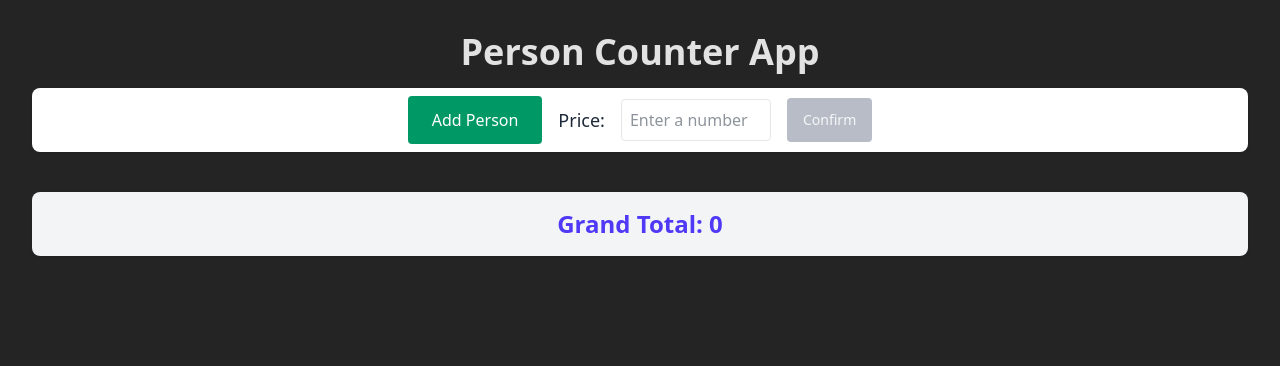
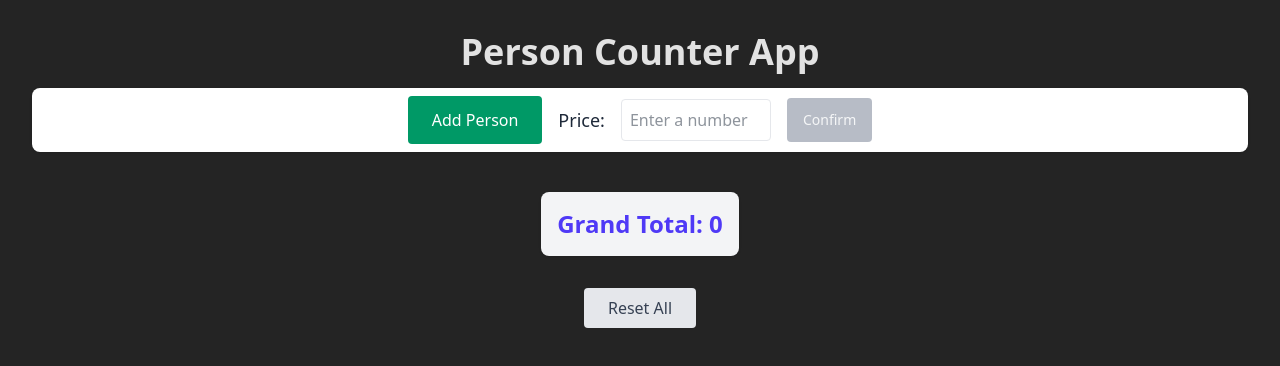
Before and after one commit to jaysc/food-calc, a React (Vite) app: page / in a window 1280 px wide. Shown: the top 366 px of the page. Built offline with nearby package versions, Linux system fonts and the light colour scheme.

Commit message:
add reset all button

```diff
--- a/src/components/GrandTotal.tsx
+++ b/src/components/GrandTotal.tsx
@@ -1,13 +1,41 @@
+import { useState } from 'react';
 import { usePersonStore } from '../store';
 
 export const GrandTotal = () => {
   const { persons, getNumbersTotal } = usePersonStore();
+  const [showConfirm, setShowConfirm] = useState(false);
 
   const grandTotal = Object.keys(persons).reduce((sum, id) => sum + getNumbersTotal(id), 0);
 
+  const handleReset = () => {
+    if (showConfirm) {
+      // Clear localStorage
+      localStorage.removeItem('food-calc-storage');
+      // Reload the page to reset all state
+      window.location.reload();
+    } else {
+      setShowConfirm(true);
+      // Reset confirmation after 3 seconds
+      setTimeout(() => setShowConfirm(false), 2000);
+    }
+  };
+
   return (
-    <div className="text-center text-2xl font-semibold text-indigo-600 py-4 px-4 bg-gray-100 rounded-lg mb-8 shadow-sm">
-      Grand Total: {grandTotal.toLocaleString()}
+    <div className="flex flex-col items-center gap-4">
+      <div className="text-center text-2xl font-semibold text-indigo-600 py-4 px-4 bg-gray-100 rounded-lg mb-4 shadow-sm">
+        Grand Total: {grandTotal.toLocaleString()}
+      </div>
+      <button
+        type="button"
+        onClick={handleReset}
+        className={`px-6 py-2 rounded text-base font-medium transition-colors ${
+          showConfirm
+            ? 'bg-red-600 hover:bg-red-700 text-white'
+            : 'bg-gray-200 hover:bg-gray-300 text-gray-700'
+        }`}
+      >
+        {showConfirm ? 'Confirm?' : 'Reset All'}
+      </button>
     </div>
   );
 };
```
